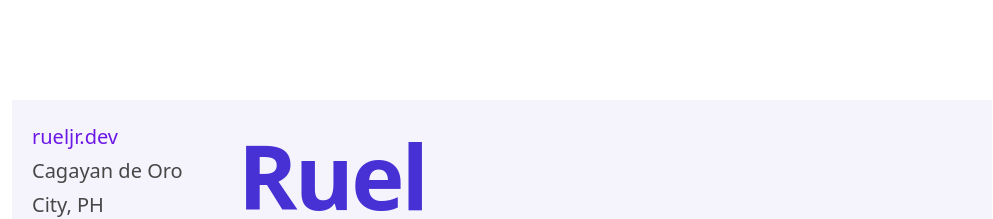
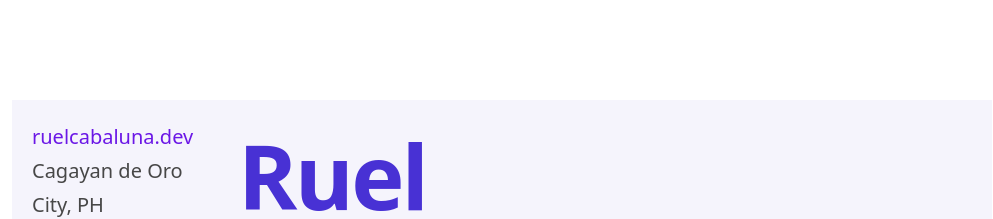
Before and after one commit to rcabaluna/website-portfolio, a React (Vite) app: page /resume in a window 1280 px wide. Shown: the top 219 px of the page, without its empty margins (138-1131 px from the left). Built offline with nearby package versions, Linux system fonts and the light colour scheme.

Commit message:
Added portfolio works

```diff
--- a/src/components/resume/Sidebar.jsx
+++ b/src/components/resume/Sidebar.jsx
@@ -45,7 +45,7 @@ const Sidebar = () => {
       <div id="resume-outlines">
         {/* Contact Info */}
         <section className="mb-6">
-          <a href="https://rueljr.dev" className="block font-medium">rueljr.dev</a>
+          <a href="/" className="block font-medium">ruelcabaluna.dev</a>
           <span className="block">Cagayan de Oro City, PH</span>
           <a href="mailto:rcabalunajr@gmail.com" className="block text-sm text-blue-700">
             rcabalunajr@gmail.com
```
